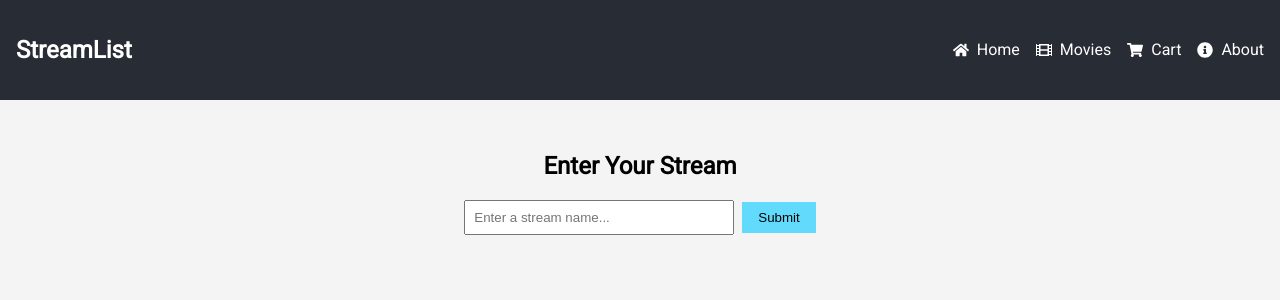
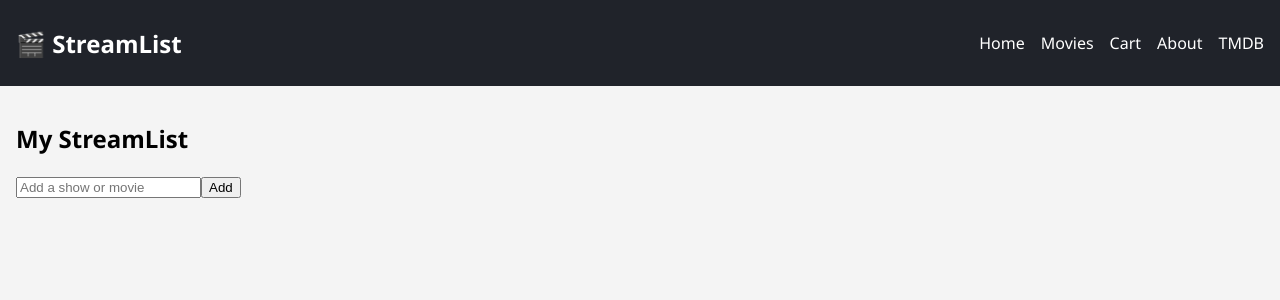
Before and after one commit to mebrink531/StreamList, a React (Create React App) app: page / in a window 1280 px wide. Shown: the top 300 px of the page. Built offline with nearby package versions, Linux system fonts and the light colour scheme.

Commit message:
Add files via upload

```diff
--- /dev/null
+++ b/About.js
@@ -0,0 +1 @@
+const About = () => <div><h2>About Page (Coming Soon)</h2></div>; export default About;
--- a/App.css
+++ b/App.css
@@ -1,93 +1,51 @@
-@import url('https://fonts.googleapis.com/css2?family=Roboto&display=swap');
-
 body {
-  font-family: 'Roboto', sans-serif;
+  font-family: 'Segoe UI', sans-serif;
   margin: 0;
-  padding: 0;
   background-color: #f4f4f4;
 }
 
-.app {
-  text-align: center;
-}
-
-.navbar {
-  background-color: #282c34;
+nav {
+  background: #20232a;
+  color: white;
   padding: 1rem;
   display: flex;
   justify-content: space-between;
   align-items: center;
-  color: white;
 }
 
-.logo {
-  font-size: 1.5rem;
+nav h1 {
+  margin: 0;
 }
 
-.nav-links {
+nav ul {
   list-style: none;
   display: flex;
   gap: 1rem;
 }
 
-.nav-links a {
+nav ul li a {
   color: white;
   text-decoration: none;
-  display: flex;
-  align-items: center;
-  gap: 0.5rem;
 }
 
-.page {
-  padding: 2rem;
+.streamlist, .tmdb {
+  padding: 1rem;
 }
 
-.stream-form {
-  margin-top: 1rem;
+.streamlist form {
+  margin-bottom: 1rem;
 }
 
-.stream-form input {
-  padding: 0.5rem;
-  width: 250px;
-  margin-right: 0.5rem;
+.movie-grid {
+  display: flex;
+  flex-wrap: wrap;
+  gap: 1rem;
 }
 
-.stream-form button {
-  padding: 0.5rem 1rem;
-  background-color: #61dafb;
-  border: none;
-  cursor: pointer;
+.movie-card {
+  background: white;
+  border: 1px solid #ddd;
+  padding: 1rem;
+  width: 200px;
+  border-radius: 8px;
 }
-
-.stream-list {
-  list-style: none;
-  padding: 0;
-  margin-top: 2rem;
-  max-width: 400px;
-  margin-left: auto;
-  margin-right: auto;
-}
-
-.stream-list li {
-  background-color: white;
-  padding: 0.75rem;
-  margin-bottom: 0.5rem;
-  display: flex;
-  justify-content: space-between;
-  align-items: center;
-  border: 1px solid #ccc;
-  border-radius: 4px;
-}
-
-.stream-list li.completed {
-  text-decoration: line-through;
-  color: gray;
-}
-
-.actions button {
-  background: none;
-  border: none;
-  margin-left: 0.5rem;
-  cursor: pointer;
-  font-size: 1rem;
-}
--- a/App.js
+++ b/App.js
@@ -1,109 +1,36 @@
-import React, { useState } from 'react';
-import { BrowserRouter as Router, Routes, Route, Link } from 'react-router-dom';
-import './App.css';
-import { FaHome, FaFilm, FaShoppingCart, FaInfoCircle, FaEdit, FaTrash, FaCheck } from 'react-icons/fa';
+import React from "react";
+import { BrowserRouter as Router, Routes, Route, Link } from "react-router-dom";
+import StreamList from "./StreamList";
+import Movies from "./Movies";
+import Cart from "./Cart";
+import About from "./About";
+import TMDB from "./TMDB";
+import "./App.css";
 
 function App() {
   return (
     <Router>
       <div className="app">
-        <nav className="navbar">
-          <h1 className="logo">StreamList</h1>
-          <ul className="nav-links">
-            <li><Link to="/"><FaHome /> Home</Link></li>
-            <li><Link to="/movies"><FaFilm /> Movies</Link></li>
-            <li><Link to="/cart"><FaShoppingCart /> Cart</Link></li>
-            <li><Link to="/about"><FaInfoCircle /> About</Link></li>
+        <nav>
+          <h1>🎬 StreamList</h1>
+          <ul>
+            <li><Link to="/">Home</Link></li>
+            <li><Link to="/movies">Movies</Link></li>
+            <li><Link to="/cart">Cart</Link></li>
+            <li><Link to="/about">About</Link></li>
+            <li><Link to="/tmdb">TMDB</Link></li>
           </ul>
         </nav>
-        <main>
         <Routes>
           <Route path="/" element={<StreamList />} />
           <Route path="/movies" element={<Movies />} />
           <Route path="/cart" element={<Cart />} />
           <Route path="/about" element={<About />} />
+          <Route path="/tmdb" element={<TMDB />} />
         </Routes>
-        </main>
       </div>
     </Router>
   );
 }
 
-function StreamList() {
-  const [streamInput, setStreamInput] = useState('');
-  const [streams, setStreams] = useState([]);
-  const [editIndex, setEditIndex] = useState(null);
-
-  const handleSubmit = (e) => {
-    e.preventDefault();
-    if (!streamInput.trim()) return;
-
-    if (editIndex !== null) {
-      const updated = [...streams];
-      updated[editIndex].text = streamInput;
-      setStreams(updated);
-      setEditIndex(null);
-    } else {
-      setStreams([...streams, { text: streamInput, completed: false }]);
-    }
-
-    setStreamInput('');
-  };
-
-  const handleDelete = (index) => {
-    setStreams(streams.filter((_, i) => i !== index));
-  };
-
-  const handleEdit = (index) => {
-    setStreamInput(streams[index].text);
-    setEditIndex(index);
-  };
-
-  const handleComplete = (index) => {
-    const updated = [...streams];
-    updated[index].completed = !updated[index].completed;
-    setStreams(updated);
-  };
-
-  return (
-    <div className="page">
-      <h2>Enter Your Stream</h2>
-      <form onSubmit={handleSubmit} className="stream-form">
-        <input
-          type="text"
-          value={streamInput}
-          onChange={(e) => setStreamInput(e.target.value)}
-          placeholder="Enter a stream name..."
-        />
-        <button type="submit">{editIndex !== null ? 'Update' : 'Submit'}</button>
-      </form>
-
-      <ul className="stream-list">
-        {streams.map((item, index) => (
-          <li key={index} className={item.completed ? 'completed' : ''}>
-            {item.text}
-            <div className="actions">
-              <button onClick={() => handleEdit(index)}><FaEdit /></button>
-              <button onClick={() => handleDelete(index)}><FaTrash /></button>
-              <button onClick={() => handleComplete(index)}><FaCheck /></button>
-            </div>
-          </li>
-        ))}
-      </ul>
-    </div>
-  );
-}
-
-function Movies() {
-  return <div className="page"><h2>Movies Page - Coming Soon</h2></div>;
-}
-
-function Cart() {
-  return <div className="page"><h2>Cart Page - Coming Soon</h2></div>;
-}
-
-function About() {
-  return <div className="page"><h2>About Page - Coming Soon</h2></div>;
-}
-
 export default App;
--- /dev/null
+++ b/Cart.js
@@ -0,0 +1 @@
+const Cart = () => <div><h2>Cart Page (Coming Soon)</h2></div>; export default Cart;
--- /dev/null
+++ b/Movies.js
@@ -0,0 +1 @@
+const Movies = () => <div><h2>Movies Page (Coming Soon)</h2></div>; export default Movies;
--- /dev/null
+++ b/StreamList.js
@@ -0,0 +1,65 @@
+import React, { useState, useEffect } from "react";
+
+function StreamList() {
+  const [input, setInput] = useState("");
+  const [items, setItems] = useState(() => {
+    const saved = localStorage.getItem("streamItems");
+    return saved ? JSON.parse(saved) : [];
+  });
+
+  useEffect(() => {
+    localStorage.setItem("streamItems", JSON.stringify(items));
+  }, [items]);
+
+  const handleSubmit = (e) => {
+    e.preventDefault();
+    if (!input.trim()) return;
+    const newItem = { text: input, id: Date.now(), completed: false };
+    setItems([...items, newItem]);
+    setInput("");
+  };
+
+  const handleComplete = (id) => {
+    setItems(items.map(item =>
+      item.id === id ? { ...item, completed: !item.completed } : item
+    ));
+  };
+
+  const handleDelete = (id) => {
+    setItems(items.filter(item => item.id !== id));
+  };
+
+  const handleEdit = (id, newText) => {
+    setItems(items.map(item =>
+      item.id === id ? { ...item, text: newText } : item
+    ));
+  };
+
+  return (
+    <div className="streamlist">
+      <h2>My StreamList</h2>
+      <form onSubmit={handleSubmit}>
+        <input
+          value={input}
+          onChange={(e) => setInput(e.target.value)}
+          placeholder="Add a show or movie"
+        />
+        <button type="submit">Add</button>
+      </form>
+      <ul>
+        {items.map(item => (
+          <li key={item.id} className={item.completed ? "completed" : ""}>
+            <input
+              value={item.text}
+              onChange={(e) => handleEdit(item.id, e.target.value)}
+            />
+            <button onClick={() => handleComplete(item.id)}>✔</button>
+            <button onClick={() => handleDelete(item.id)}>🗑</button>
+          </li>
+        ))}
+      </ul>
+    </div>
+  );
+}
+
+export default StreamList;
--- /dev/null
+++ b/TMDB.js
@@ -0,0 +1,31 @@
+import React, { useEffect, useState } from "react";
+
+function TMDB() {
+  const [movies, setMovies] = useState([]);
+
+  useEffect(() => {
+    const fetchMovies = async () => {
+      const res = await fetch(`https://api.themoviedb.org/3/movie/popular?api_key=demo`);
+      const data = await res.json();
+      setMovies(data.results);
+    };
+    fetchMovies();
+  }, []);
+
+  return (
+    <div className="tmdb">
+      <h2>Popular Movies from TMDB</h2>
+      <div className="movie-grid">
+        {movies.map(movie => (
+          <div key={movie.id} className="movie-card">
+            <img src={`https://image.tmdb.org/t/p/w200${movie.poster_path}`} alt={movie.title} />
+            <h3>{movie.title}</h3>
+            <p>{movie.overview.substring(0, 100)}...</p>
+          </div>
+        ))}
+      </div>
+    </div>
+  );
+}
+
+export default TMDB;
--- a/index.html
+++ b/index.html
@@ -1,12 +1,13 @@
 <!DOCTYPE html>
 <html lang="en">
-  <head>
-    <meta charset="utf-8" />
-    <meta name="viewport" content="width=device-width, initial-scale=1" />
-    <title>StreamList</title>
-    <link href="https://fonts.googleapis.com/css2?family=Roboto&display=swap" rel="stylesheet">
-  </head>
-  <body>
-    <div id="root"></div>
-  </body>
+<head>
+  <meta charset="UTF-8" />
+  <link rel="preconnect" href="https://fonts.googleapis.com" />
+  <link href="https://fonts.googleapis.com/css2?family=Roboto&display=swap" rel="stylesheet" />
+  <meta name="viewport" content="width=device-width, initial-scale=1.0" />
+  <title>StreamList App</title>
+</head>
+<body>
+  <div id="root"></div>
+</body>
 </html>
--- a/index.js
+++ b/index.js
@@ -1,11 +1,7 @@
-import React from 'react';
-import ReactDOM from 'react-dom/client';
-import './App.css';
-import App from './App';
+import React from "react";
+import ReactDOM from "react-dom/client";
+import App from "./App";
+import "./App.css";
 
-const root = ReactDOM.createRoot(document.getElementById('root'));
-root.render(
-  <React.StrictMode>
-    <App />
-  </React.StrictMode>
-);
+const root = ReactDOM.createRoot(document.getElementById("root"));
+root.render(<App />);
```
Lines whose indentation alone changed are shown as unchanged.
